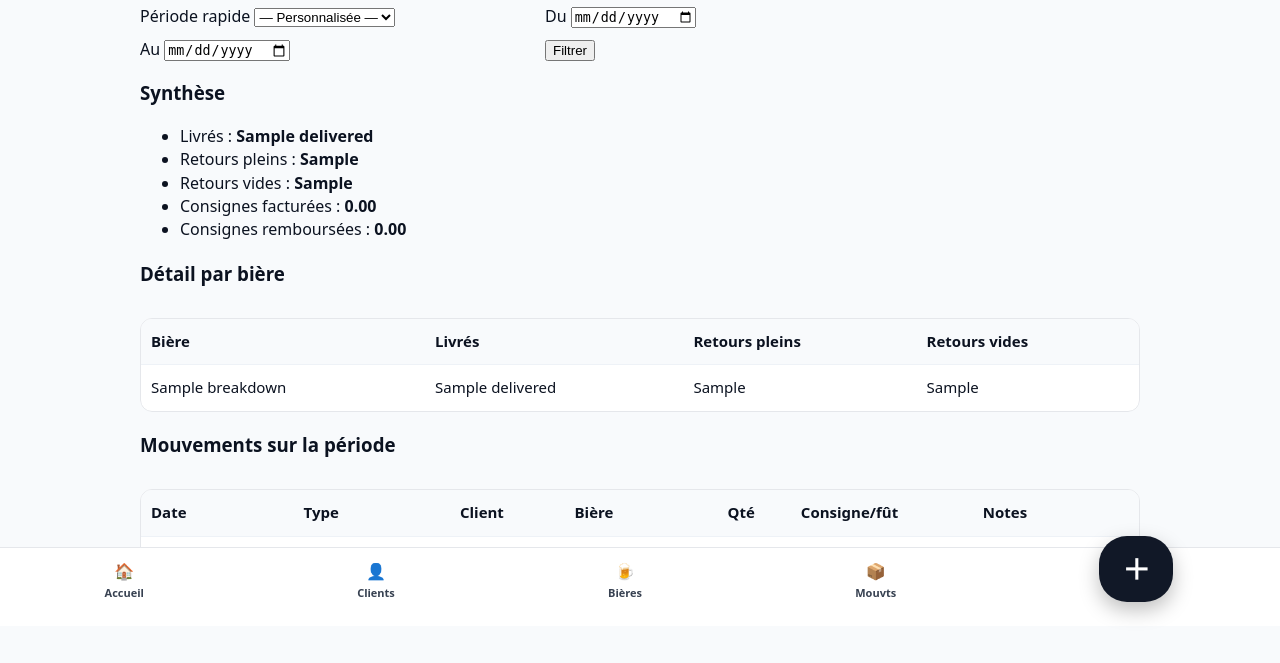
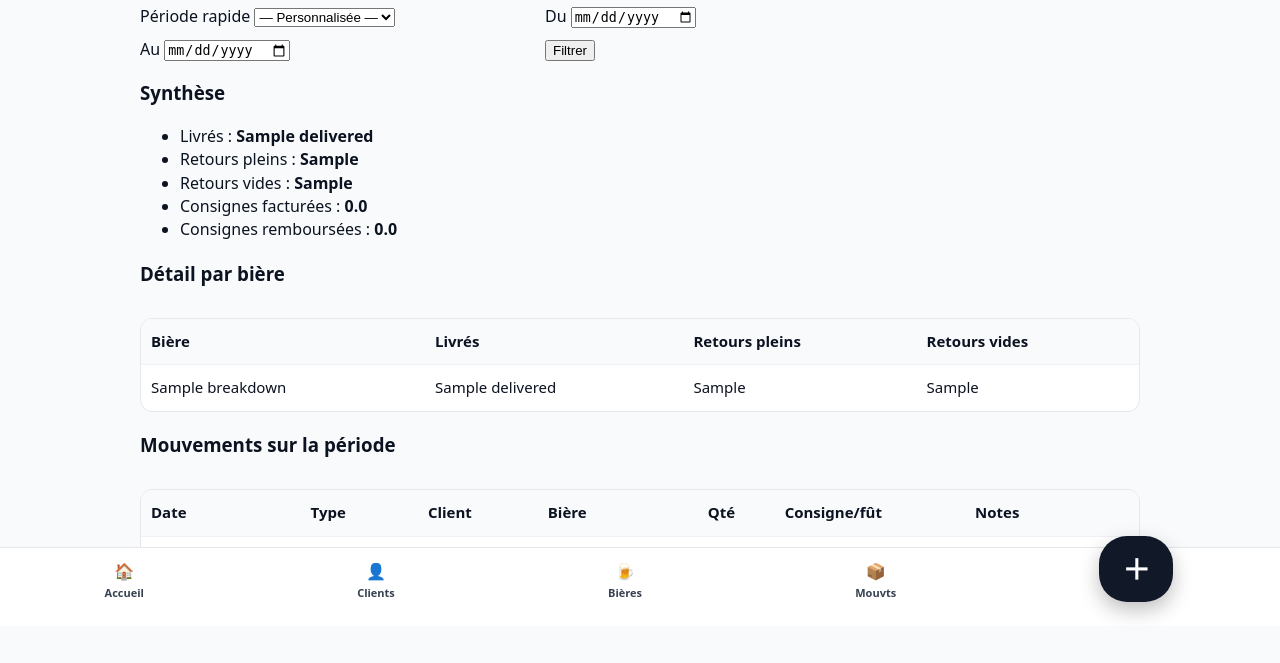
Before and after one commit to lecentrallanderneau-oss/keg-tracer, a Flask app: template templates/report.html in a window 1280 px wide. Shown: the part 174-837 px from the top of the page. Run offline with Flask 3, Linux system fonts and the light colour scheme; tables that the repository leaves empty hold one stand-in row (values such as "Sample post"); the template is opened without the code that fills it: values that come from a table or form of the project are taken from there, most other values are stand-ins (such as "Sample title", 1, 10 or a date in 2020); some libraries are stand-ins or nearby versions.

Commit message:
Update report.html

```diff
--- a/templates/report.html
+++ b/templates/report.html
@@ -36,11 +36,11 @@
   </div>
   <div>
     <label>Du</label>
-    <input type="date" name="from" value="{{ start }}">
+    <input type="date" name="from" value="{{ start.isoformat() if start else '' }}">
   </div>
   <div>
     <label>Au</label>
-    <input type="date" name="to" value="{{ end }}">
+    <input type="date" name="to" value="{{ end.isoformat() if end else '' }}">
   </div>
   <div style="align-self:end;">
     <button type="submit">Filtrer</button>
@@ -49,11 +49,11 @@
 
 <h3 style="margin-top:18px;">Synthèse</h3>
 <ul>
-  <li>Livrés : <strong>{{ delivered }}</strong></li>
-  <li>Retours pleins : <strong>{{ returned_full }}</strong></li>
-  <li>Retours vides : <strong>{{ returned_empty }}</strong></li>
-  <li>Consignes facturées : <strong>{{ '%.2f'|format(consigne_charged) }}</strong></li>
-  <li>Consignes remboursées : <strong>{{ '%.2f'|format(consigne_refunded) }}</strong></li>
+  <li>Livrés : <strong>{{ delivered or 0 }}</strong></li>
+  <li>Retours pleins : <strong>{{ returned_full or 0 }}</strong></li>
+  <li>Retours vides : <strong>{{ returned_empty or 0 }}</strong></li>
+  <li>Consignes facturées : <strong>{{ (consigne_charged or 0)|float|round(2) }}</strong></li>
+  <li>Consignes remboursées : <strong>{{ (consigne_refunded or 0)|float|round(2) }}</strong></li>
 </ul>
 
 <h3>Détail par bière</h3>
@@ -68,7 +68,7 @@
       </tr>
     </thead>
     <tbody>
-      {% for beer_name, data in breakdown.items() %}
+      {% for beer_name, data in (breakdown or {}).items() %}
       <tr>
         <td>{{ beer_name }}</td>
         <td>{{ data.delivered }}</td>
@@ -93,12 +93,17 @@
     <tbody>
       {% for m in moves %}
       <tr>
-        <td>{{ m.dt }}</td>
-        <td>{{ 'Livraison' if m.mtype=='delivery' else ('Retour plein' if m.mtype=='return_full' else 'Retour vide') }}</td>
-        <td>{{ m.client.name }}</td>
-        <td>{{ m.beer.name }}</td>
-        <td>{{ m.qty }}</td>
-        <td>{{ '%.2f'|format(m.consigne_per_keg) }}</td>
+        <td>{{ m.dt.isoformat() if m.dt else '' }}</td>
+        <td>
+          {% if m.mtype=='delivery' %}Livraison
+          {% elif m.mtype=='return_full' %}Retour plein
+          {% elif m.mtype=='return_empty' %}Retour vide
+          {% else %}{{ m.mtype }}{% endif %}
+        </td>
+        <td>{{ m.client.name if m.client else '' }}</td>
+        <td>{{ m.beer.name if m.beer else '' }}</td>
+        <td>{{ m.qty or 0 }}</td>
+        <td>{{ ((m.consigne_per_keg or 0)|float)|round(2) }}</td>
         <td>{{ m.notes or '' }}</td>
       </tr>
       {% else %}
```
